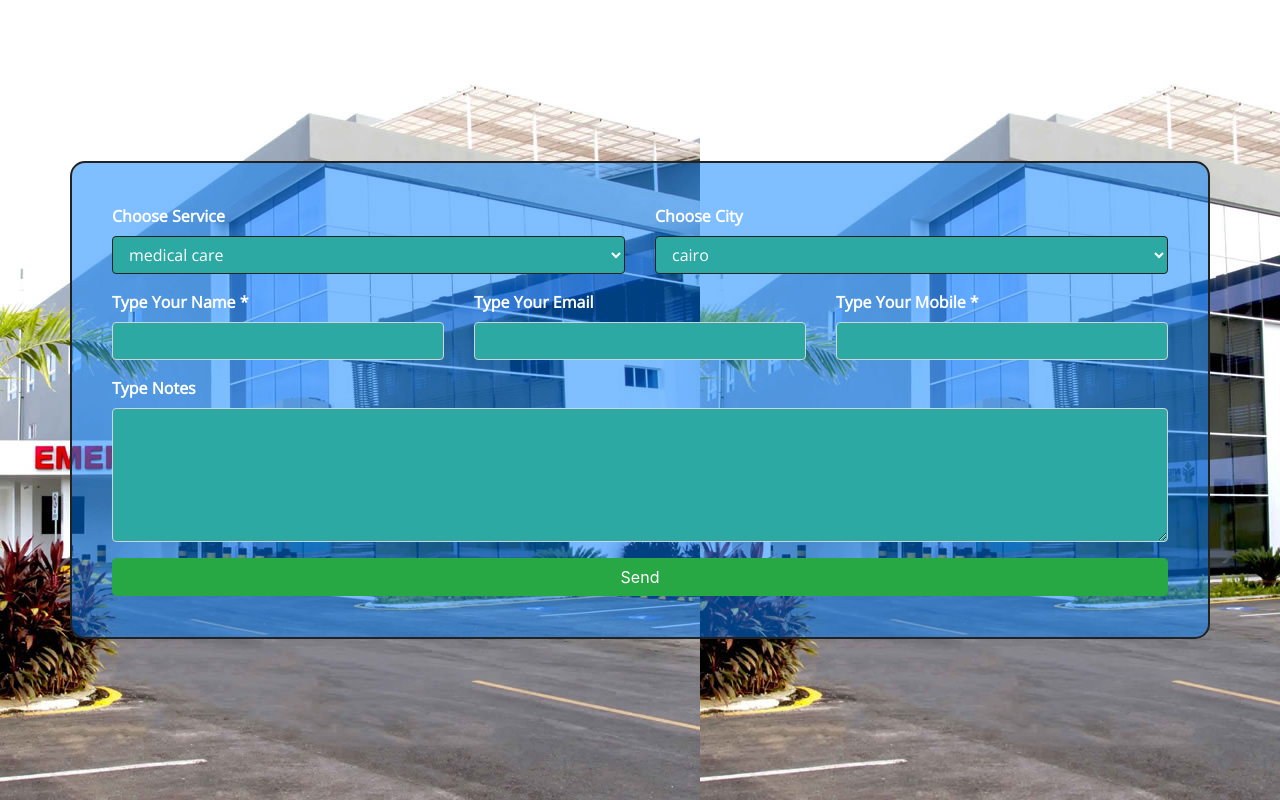
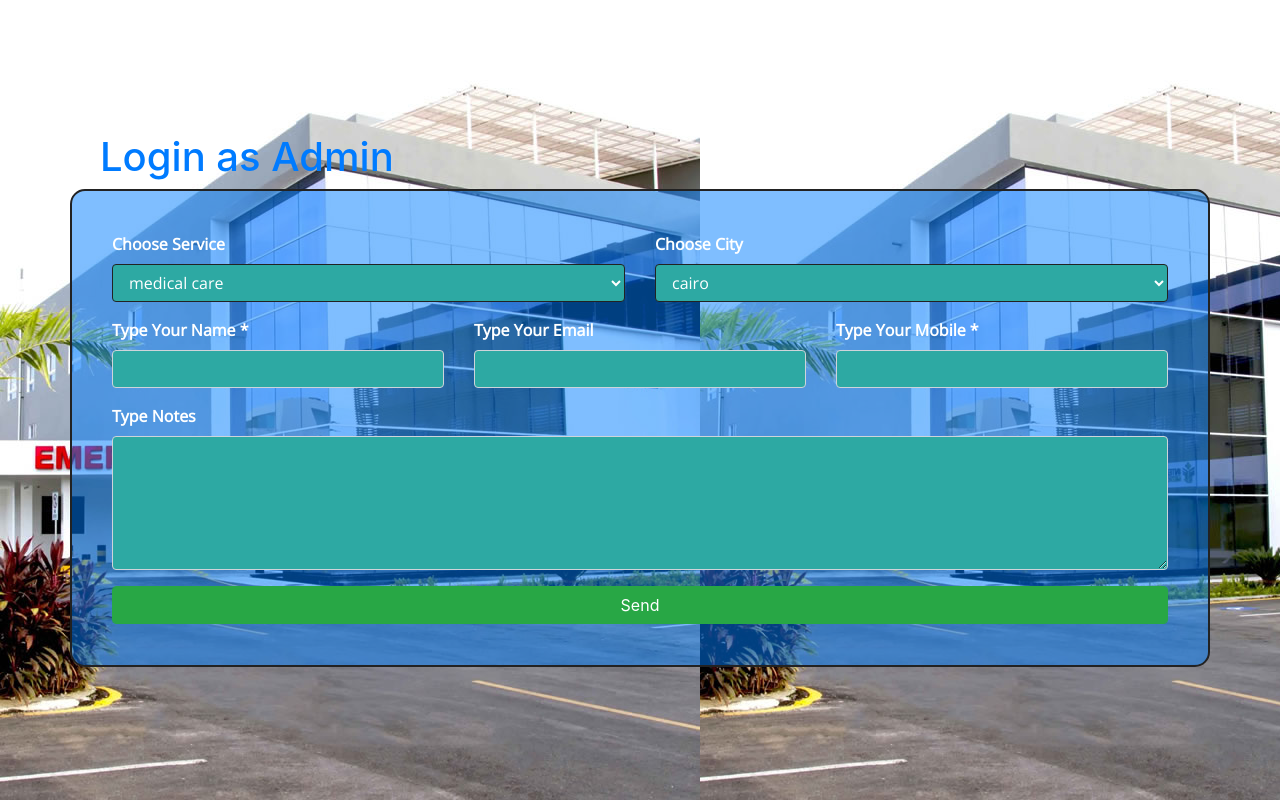
Before and after one commit to abdelrahmanShabaan/Medical_Care_system_PHP_, a PHP site: page /medical_service/ in a window 1280 px wide. Run offline with PHP 8.4, Linux system fonts and the light colour scheme; data comes from the database, SQL or seed files in the repository.

```diff
--- a/index.php
+++ b/index.php
@@ -52,6 +52,12 @@
                 }
         ?>
 
+
+
+
+                <div class="container text-left">
+                    <a href="<?PHP ECHO BURLA . 'login.php';?>"><h1>Login as Admin</h1></a>
+                </div>
 
 
 
```
